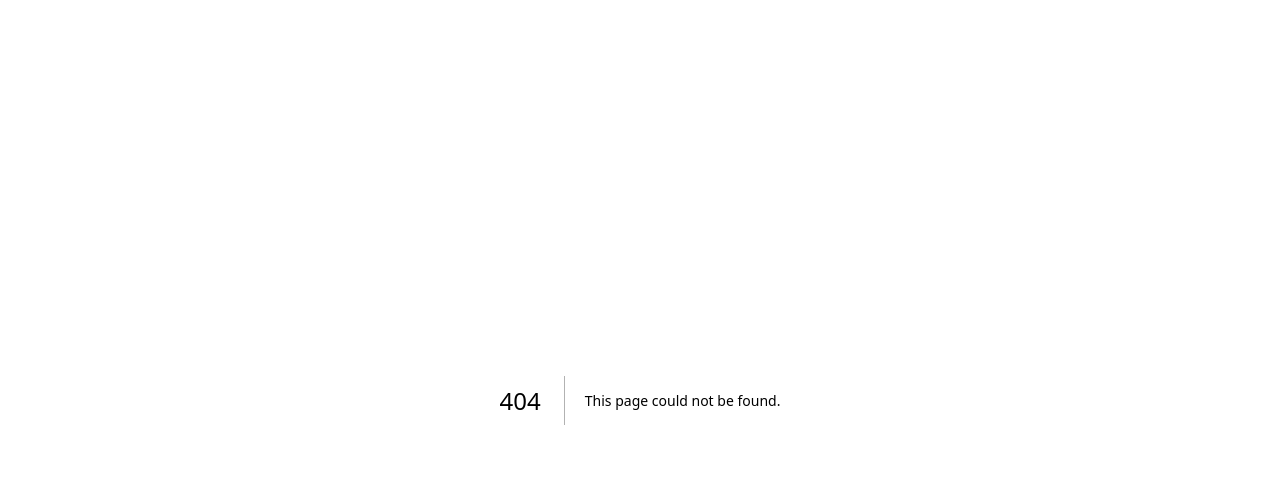
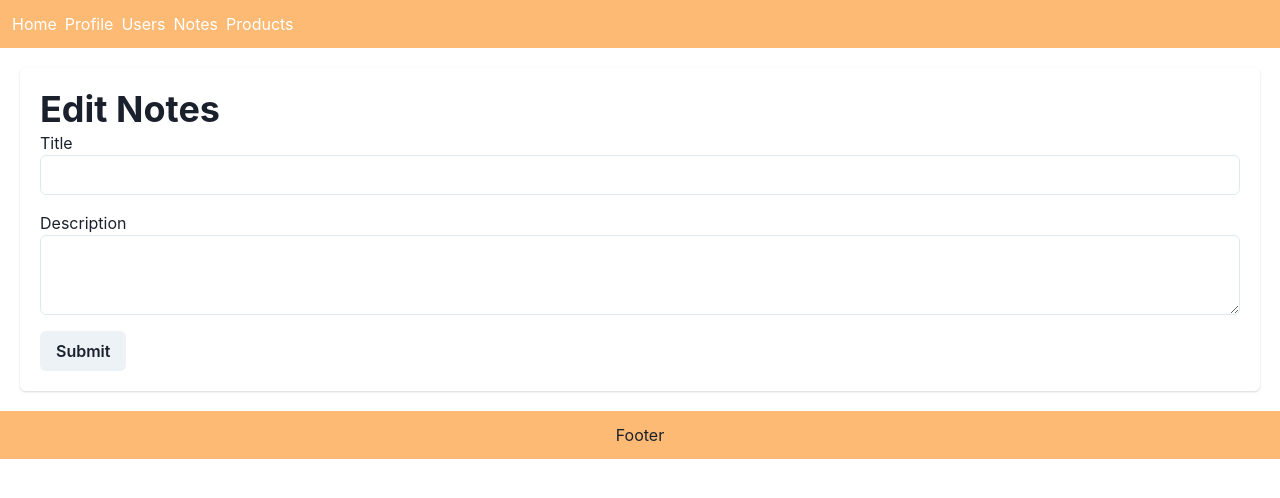
Before and after one commit to tariraf/sanber-nextjs, a Next.js app in the folder new-project/: page /notes/edit/1 in a window 1280 px wide. Before the commit this address had no page. Shown: the top 498 px of the page. Built offline with nearby package versions, Linux system fonts and the light colour scheme; no server answers.

Commit message:
Tugas day 13

```diff
--- /dev/null
+++ b/new-project/pages/api/delete_notes.js
@@ -0,0 +1,10 @@
+// Next.js API route support: https://nextjs.org/docs/api-routes/introduction
+
+export default async function handler(req, res) {
+  const { id } = req.query
+  const response = await (await fetch(`https://simpeg-be.vercel.app/api/v2/notes/delete/${id}`, {
+    method : "DELETE"
+  })).json()
+  res.status(200).json({...response})
+  // res.status(200).json({ name: 'John Doe' })
+}
--- /dev/null
+++ b/new-project/pages/api/notes_id.js
@@ -0,0 +1,7 @@
+// Next.js API route support: https://nextjs.org/docs/api-routes/introduction
+
+export default async function handler(req, res) {
+  const { id } = req.query;
+  const response = await (await fetch(`https://simpeg-be.vercel.app/api/v2/notes/${id}`)).json()
+  res.status(200).json({...response})
+}
--- /dev/null
+++ b/new-project/pages/api/update_notes.js
@@ -0,0 +1,14 @@
+// Next.js API route support: https://nextjs.org/docs/api-routes/introduction
+
+export default async function handler(req, res) {
+  const {id} = req.query
+  const response = await (await fetch(`https://simpeg-be.vercel.app/api/v2/notes/update/${id}`, {
+    method : "PATCH",
+    headers: {
+      "Content-Type": "application/json",
+    },
+    body : JSON.stringify(req.body)
+  })).json()
+  res.status(201).json({...response})
+  // res.status(200).json({ name: 'John Doe' })
+}
--- /dev/null
+++ b/new-project/pages/notes/edit/[id].js
@@ -0,0 +1,84 @@
+import Layout from "@/layout";
+import { Button, Card, Grid, GridItem, Heading, Input, Text, Textarea } from "@chakra-ui/react";
+import { useRouter } from "next/router";
+import { useEffect, useState } from "react";
+
+export default function EditNotes () {
+    const [input, setInput] = useState({
+        title : "",
+        description : ""
+    })
+    const route = useRouter()
+    const {id} = route.query
+
+    useEffect(()=> {
+        fetch(`/api/notes_id?id=${id}`)
+        .then(res => res.json())
+        .then((res) => {
+            const data = res.data
+            console.log(data)
+            setInput(
+                {
+                    title : data.title,
+                    description : data.description
+                }
+            )
+        })
+        .catch((err) => {
+            console.log(err)
+        })
+        }, [id])
+
+    const handleChange = (event) => {
+        let name = event.target.name;
+        let value = event.target.value;
+
+        setInput({ ...input, [name]: value });
+    }
+
+    const handleSubmit = async (event) => {
+        event.preventDefault()
+
+        try {
+            const response = await fetch(`/api/update_notes?id=${id}`, {
+              method: 'PATCH',
+              headers: {
+                'Content-Type': 'application/json',
+              },
+              body: JSON.stringify(input),
+            })
+
+            const responseData = await response.json();
+            console.log('Notes updated successfully:', responseData)
+            if (responseData?.success) {
+                route.push('/notes')
+            }
+          } catch (error) {
+            console.error('Error adding notes:', error.message)
+          }
+    }
+    return (
+        <Layout>
+            <Card margin="5" padding="5">
+                <Heading>Edit Notes</Heading>
+                <Grid gap="4">
+                    <GridItem>
+                        <Text>
+                            Title
+                        </Text>
+                        <Input type="text" onChange={handleChange} name="title" value={input.title}/>
+                    </GridItem>
+                    <GridItem>
+                        <Text>
+                            Description
+                        </Text>
+                        <Textarea onChange={handleChange} value={input.description} name="description" />
+                    </GridItem>
+                    <GridItem>
+                        <Button onClick={handleSubmit}>Submit</Button>
+                    </GridItem>
+                </Grid>
+            </Card>
+        </Layout>
+    )
+}
--- a/new-project/pages/notes/index.js
+++ b/new-project/pages/notes/index.js
@@ -16,6 +16,25 @@ export default function Notes() {
             console.log(err)
         })
         }, [])
+
+    const handleDelete = async (event) => {
+        event.preventDefault()
+
+        const id = event.target.value
+        try {
+            const response = await fetch(`/api/delete_notes?id=${id}`, {
+              method: 'DELETE'
+            })
+
+            const responseData = await response.json();
+            console.log('Notes deleted successfully:', responseData)
+            if (responseData?.success) {
+                route.reload()
+            }
+          } catch (error) {
+            console.error('Error adding notes:', error.message)
+          }
+    }
     return (
     <Layout>
         <div className="flex flex-col items-center p-4">
@@ -35,8 +54,8 @@ export default function Notes() {
                                     <div className="flex space-x-8 pt-10 items-center">
                                         <p className="text-stone-300 font-bold">{data.created_at.substring(0, 10)}</p>
                                         <div className="space-x-2">
-                                            <button className="w-16 py-1 text-yellow-800 rounded">Edit</button>
-                                            <button className="w-16 py-1 bg-red-800 rounded text-white">Delete</button>
+                                            <button className="w-16 py-1 text-yellow-800 rounded font-bold" onClick={(e) => {e.preventDefault(); route.push(`/notes/edit/${data.id}`)}}>Edit</button>
+                                            <button className="w-16 py-1 bg-red-800 rounded text-white font-bold" onClick={handleDelete} value={data.id}>Delete</button>
                                         </div>
                                     </div>
                                 </div>
```
